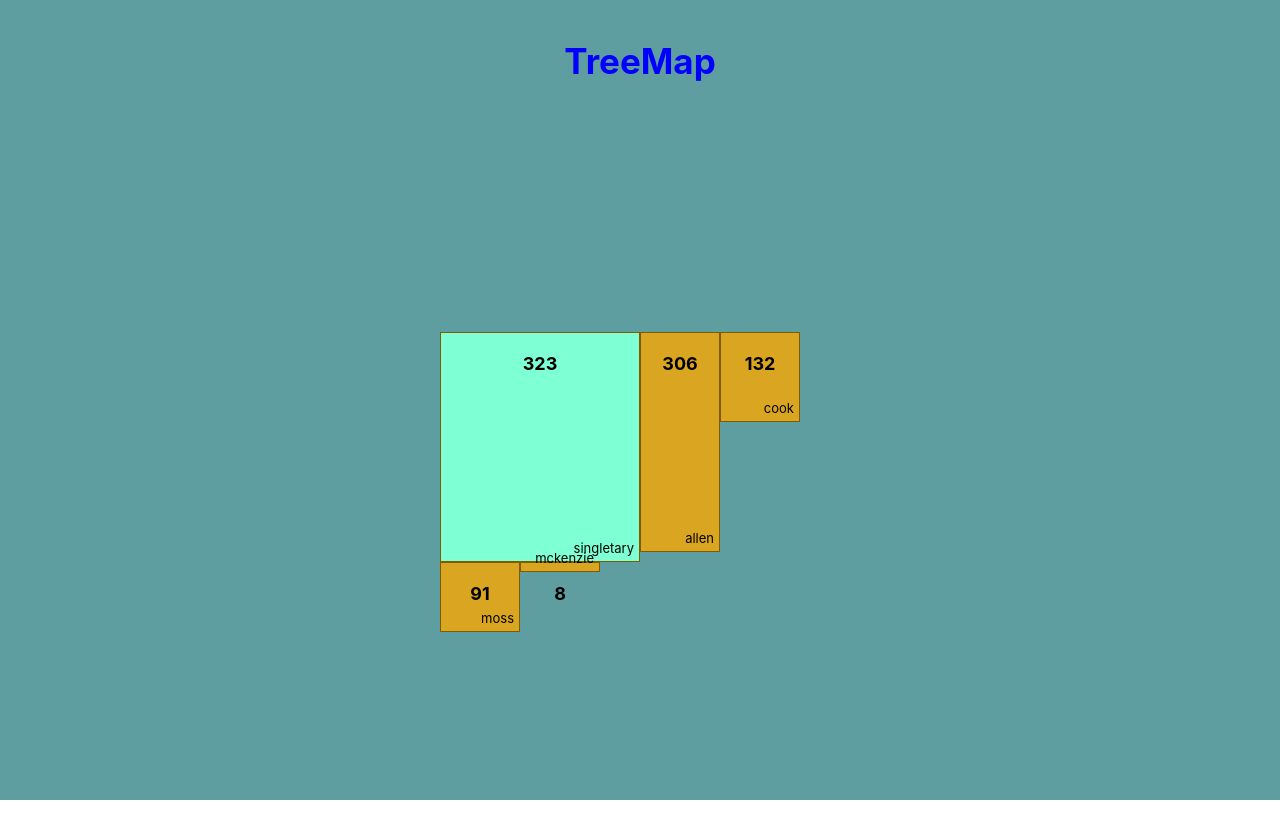
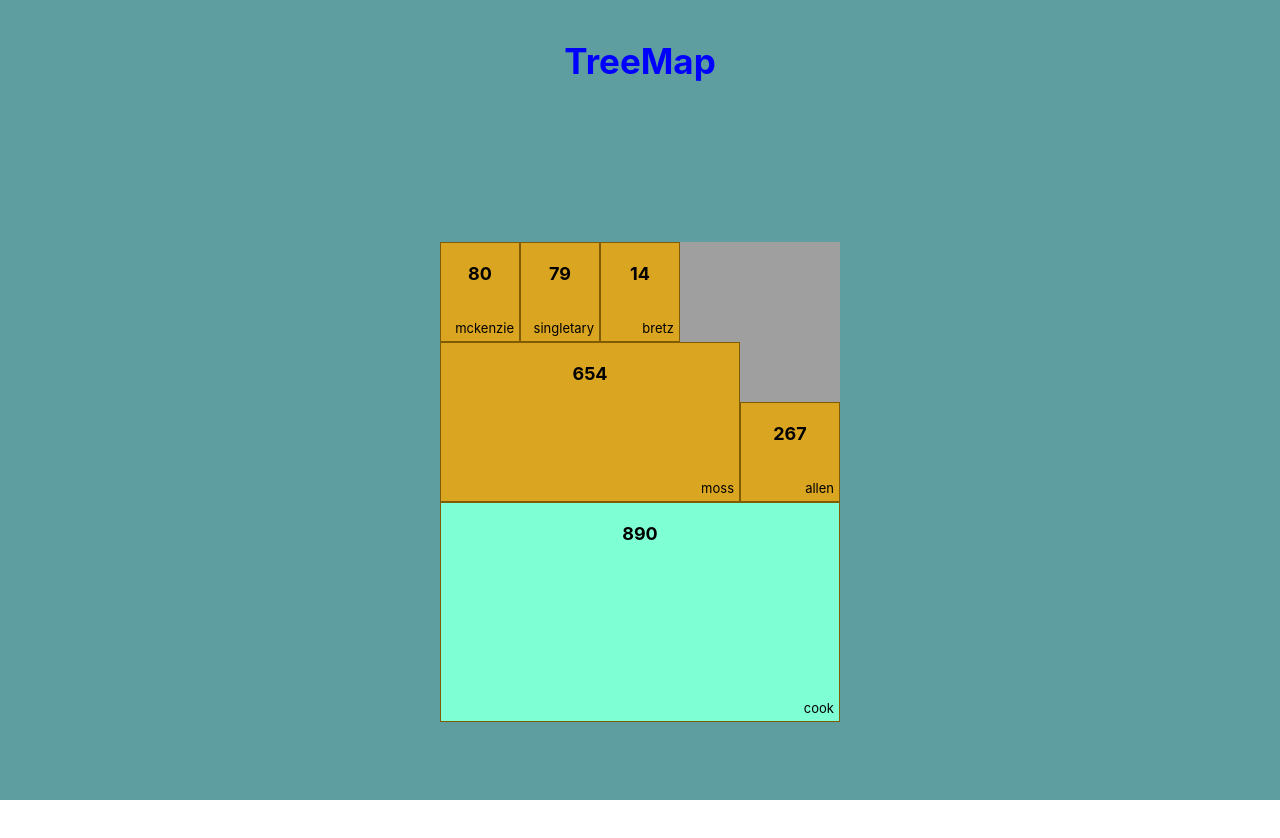
Before and after one commit to Auddity/Sports-Stats-Display, a React (Create React App) app: page /TreeMap in a window 1280 px wide. Shown: the top 838 px of the page. Built offline with nearby package versions, Linux system fonts and the light colour scheme.

Commit message:
non-mutating sort of objects array

```diff
--- a/src/components/PlayerBoxes.js
+++ b/src/components/PlayerBoxes.js
@@ -2,10 +2,13 @@ import { useEffect, useRef, useState } from 'react'
 
 export const PlayerBoxes = ({ rushingStats }) => {
 
+  const sortedStats = [].concat(rushingStats).sort((a, b) => {
+    return b.yards - a.yards
+  })
 
   return (
 
-    rushingStats.map((obj, i) => (
+    sortedStats.map((obj, i) => (
 
       <div
         key={i}
--- a/src/components/TreeMap.js
+++ b/src/components/TreeMap.js
@@ -6,11 +6,12 @@ import { PlayerBoxes } from './PlayerBoxes.js'
 
 function TreeMap() {
   const [rushingStats, setRushingStats] = useState([
-    {name: 'singletary', yards: 323},
-    {name: 'allen', yards: 306},
-    {name: 'cook', yards: 132},
-    {name: 'moss', yards: 91},
-    {name: 'mckenzie', yards: 8}
+    {name: 'singletary', yards: 79},
+    {name: 'allen', yards: 267},
+    {name: 'cook', yards: 890},
+    {name: 'bretz', yards: 14},
+    {name: 'moss', yards: 654},
+    {name: 'mckenzie', yards: 80}
   ])
 
   const ref = useRef(null)
@@ -19,12 +20,12 @@ function TreeMap() {
   const percents = rushingStats.map(obj => obj.yards).map(value => Math.round(value / yardageTotal * 100))
   const sizeValues = percents.map(value => {
     return {
-      height: `${Math.round(value * 40 / 100 * 1.5)}rem`
+      width: `${Math.round(value * 40 / 100 * 2)}rem`,
+      height: `${Math.round(value * 40 / 100 * 1.2)}rem`
     }
   })
 
   rushingStats.map((obj, i) => {
-
     return obj.style = sizeValues[i]
   })
 
--- a/src/sass/_TreeMap.scss
+++ b/src/sass/_TreeMap.scss
@@ -12,7 +12,8 @@
       width: 40rem;
       display: flex;
       align-self: center;
-      flex-wrap: wrap;
+      flex-wrap: wrap-reverse;
+      background-color: #9f9f9f;
 
       .playerBox {
         position: relative;
@@ -21,13 +22,18 @@
         // flex-basis: 33%;
         min-width: 8rem;
         // max-width: 100%;
-        // min-height: 10rem;
+        min-height: 10rem;
 
         &:first-child {
           background-color: aquamarine;
           // flex-grow: 2;
-          width: 50%;
-          // flex: 33% 2 0
+          // width: 50%;
+
+          flex: 100% 0 0;
+        }
+
+        &:nth-child(2) {
+          flex-grow: 2;
         }
 
         .player-yards, .player-name {
```
